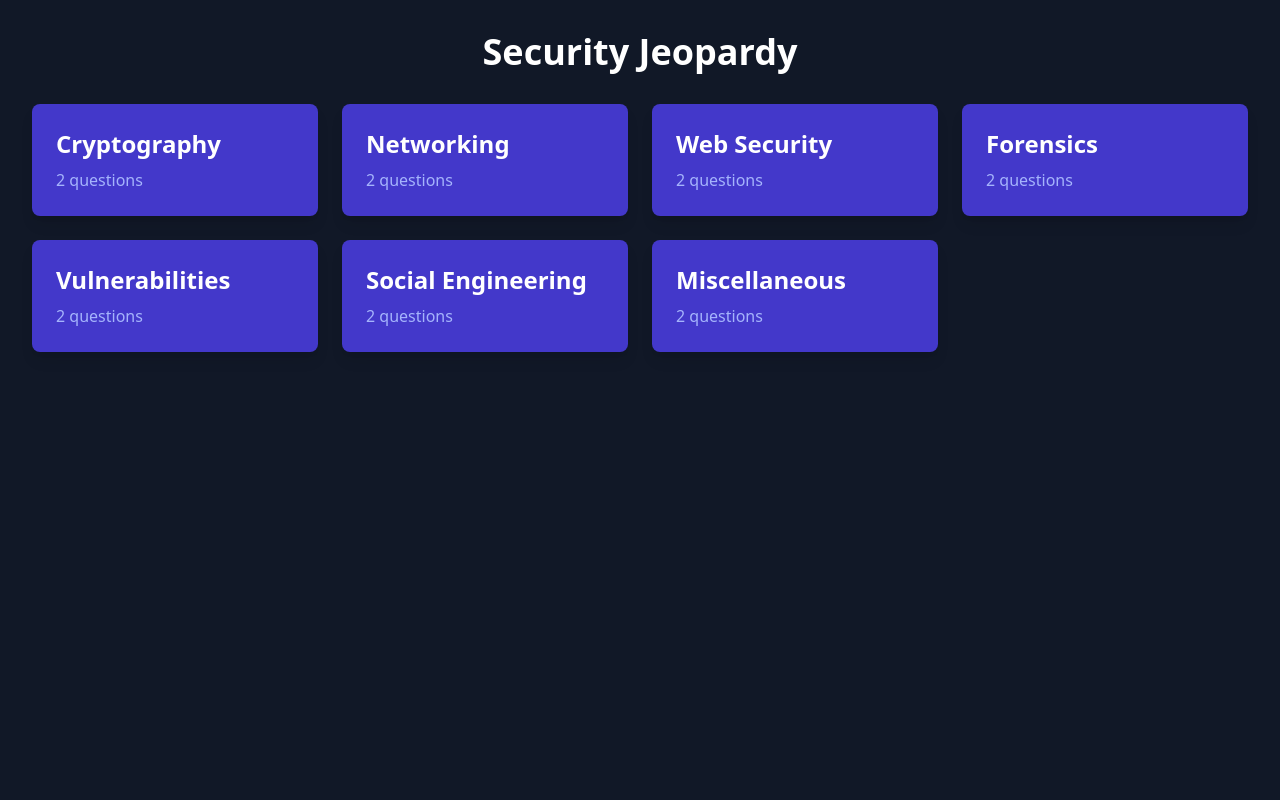
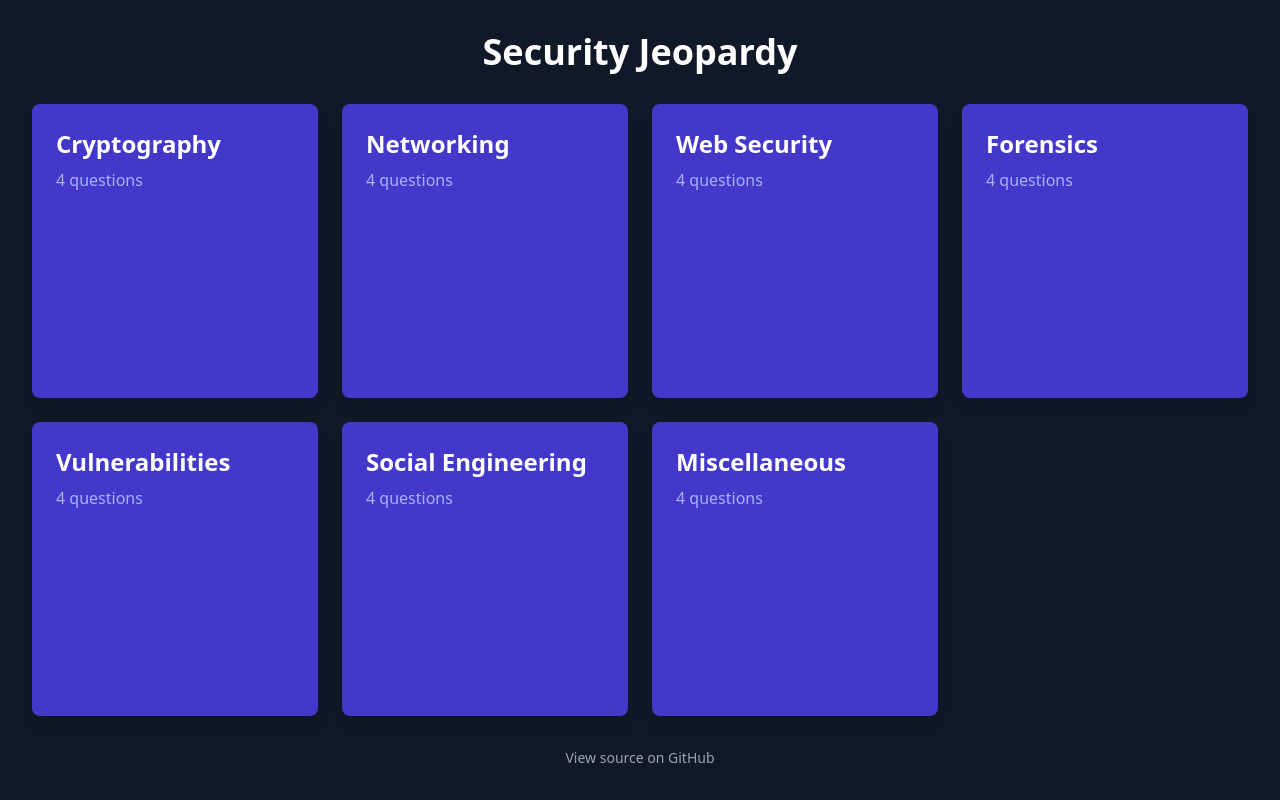
Before and after one commit to PufyBee/security-jeopardy, a Next.js app: page / in a window 1280 px wide. Built offline with nearby package versions, Linux system fonts and the light colour scheme.

Commit message:
Added more cards and fixed UI

```diff
--- a/data/questions.json
+++ b/data/questions.json
@@ -1,4 +1,5 @@
 [
+
   {
     "category": "Cryptography",
     "question": "What does AES stand for?",
@@ -17,6 +18,25 @@
     "answerIndex": 2
   },
   {
+    "category": "Cryptography",
+    "question": "What key length is standard for AES-256?",
+    "options": ["128 bits", "192 bits", "256 bits", "512 bits"],
+    "answerIndex": 2
+  },
+  {
+    "category": "Cryptography",
+    "question": "RSA is based on what math problem?",
+    "options": [
+      "Discrete logarithm",
+      "Integer factorization",
+      "Elliptic curves",
+      "Square roots mod n"
+    ],
+    "answerIndex": 1
+  },
+
+
+  {
     "category": "Networking",
     "question": "What port does HTTPS use by default?",
     "options": ["80", "443", "22", "25"],
@@ -24,10 +44,29 @@
   },
   {
     "category": "Networking",
-    "question": "What Layer of the OSI model does IP operate on?",
+    "question": "What OSI layer does IP operate on?",
     "options": ["Application", "Transport", "Network", "Data Link"],
     "answerIndex": 2
   },
+  {
+    "category": "Networking",
+    "question": "What does DHCP stand for?",
+    "options": [
+      "Domain Host Configuration Protocol",
+      "Dynamic Host Control Protocol",
+      "Dynamic Host Configuration Protocol",
+      "Domain Host Control Protocol"
+    ],
+    "answerIndex": 2
+  },
+  {
+    "category": "Networking",
+    "question": "Which protocol uses UDP for DNS lookups?",
+    "options": ["TCP", "ICMP", "UDP", "HTTP"],
+    "answerIndex": 2
+  },
+
+
   {
     "category": "Web Security",
     "question": "Which header defends against clickjacking?",
@@ -46,8 +85,22 @@
     "answerIndex": 0
   },
   {
+    "category": "Web Security",
+    "question": "Which attack injects JavaScript into pages?",
+    "options": ["CSRF", "XSS", "SQLi", "RCE"],
+    "answerIndex": 1
+  },
+  {
+    "category": "Web Security",
+    "question": "HSTS forces websites to use which protocol?",
+    "options": ["FTP", "HTTP", "HTTPS", "SSH"],
+    "answerIndex": 2
+  },
+
+
+  {
     "category": "Forensics",
-    "question": "What tool is commonly used for packet capture analysis?",
+    "question": "What tool is used for packet capture analysis?",
     "options": ["Wireshark", "nmap", "Metasploit", "sqlmap"],
     "answerIndex": 0
   },
@@ -57,6 +110,20 @@
     "options": ["Registry hive", "Prefetch file", "Event Log", "Pagefile.sys"],
     "answerIndex": 1
   },
+  {
+    "category": "Forensics",
+    "question": "What is the file extension of an NTFS log?",
+    "options": [".evt", ".evtx", ".log", ".ftl"],
+    "answerIndex": 1
+  },
+  {
+    "category": "Forensics",
+    "question": "Which tool recovers deleted files on Linux?",
+    "options": ["extundelete", "foremost", "photorec", "dd"],
+    "answerIndex": 0
+  },
+
+
   {
     "category": "Vulnerabilities",
     "question": "What does CVE stand for?",
@@ -75,22 +142,50 @@
     "answerIndex": 1
   },
   {
+    "category": "Vulnerabilities",
+    "question": "Which vulnerability allows SQL commands in user input?",
+    "options": ["XSS", "CSRF", "SQLi", "RCE"],
+    "answerIndex": 2
+  },
+  {
+    "category": "Vulnerabilities",
+    "question": "Which mitigation thwarts stack canary bypass?",
+    "options": ["ASLR", "DEP", "Stack cookies", "NX bit"],
+    "answerIndex": 2
+  },
+
+
+  {
     "category": "Social Engineering",
     "question": "Phishing is an example of:",
-    "options": [
-      "Malware injection",
-      "Network sniffing",
-      "Social engineering attack",
-      "Privilege escalation"
-    ],
+    "options": ["Malware injection", "Network sniffing", "Social engineering attack", "Privilege escalation"],
     "answerIndex": 2
   },
   {
     "category": "Social Engineering",
-    "question": "What technique involves calling employees to extract info?",
+    "question": "What technique uses SMS as the attack vector?",
     "options": ["Vishing", "Smishing", "Pharming", "Tailgating"],
+    "answerIndex": 1
+  },
+  {
+    "category": "Social Engineering",
+    "question": "Tailgating refers to:",
+    "options": [
+      "Eavesdropping on communications",
+      "Piggybacking into a secured building",
+      "Spoofing email addresses",
+      "Shoulder surfing"
+    ],
+    "answerIndex": 1
+  },
+  {
+    "category": "Social Engineering",
+    "question": "Baiting involves:",
+    "options": ["Leaving malware-infected media", "Sending fake invoices", "DNS poisoning", "ARP spoofing"],
     "answerIndex": 0
   },
+
+
   {
     "category": "Miscellaneous",
     "question": "What is the default SNMP community string?",
@@ -99,8 +194,20 @@
   },
   {
     "category": "Miscellaneous",
-    "question": "Which license is most permissive for open-source?",
+    "question": "Which open-source license is most permissive?",
     "options": ["GPLv3", "MIT", "AGPL", "MPL"],
     "answerIndex": 1
+  },
+  {
+    "category": "Miscellaneous",
+    "question": "What tool automates vulnerability scanning?",
+    "options": ["Metasploit", "Nessus", "Burp Suite", "Hydra"],
+    "answerIndex": 1
+  },
+  {
+    "category": "Miscellaneous",
+    "question": "Which command lists open network ports on Linux?",
+    "options": ["ls", "ps", "netstat", "grep"],
+    "answerIndex": 2
   }
 ]
--- a/pages/index.js
+++ b/pages/index.js
@@ -3,18 +3,24 @@ import Link from 'next/link'
 import questions from '../data/questions.json'
 
 export default function Home() {
+  // Count questions per category
   const counts = questions.reduce((acc, q) => {
     acc[q.category] = (acc[q.category] || 0) + 1
     return acc
   }, {})
+
+  // Extract unique category names
   const categories = Object.keys(counts)
 
   return (
-    <div className="min-h-screen bg-gray-900 text-white p-8">
+    <div className="min-h-screen bg-gray-900 text-white p-8 flex flex-col">
+      {/* Page title */}
       <h1 className="text-4xl font-bold text-center mb-8">
         Security Jeopardy
       </h1>
-      <div className="grid gap-6 grid-cols-1 sm:grid-cols-2 lg:grid-cols-3 xl:grid-cols-4">
+
+      {/* Category grid */}
+      <div className="grid gap-6 grid-cols-1 sm:grid-cols-2 lg:grid-cols-3 xl:grid-cols-4 flex-grow">
         {categories.map(cat => (
           <Link
             key={cat}
@@ -33,6 +39,18 @@ export default function Home() {
           </Link>
         ))}
       </div>
+
+      {/* Footer with repo link */}
+      <footer className="mt-8 text-center text-sm text-gray-400">
+        <a
+          href="https://github.com/PufyBee/security-jeopardy"
+          target="_blank"
+          rel="noopener noreferrer"
+          className="hover:text-white transition"
+        >
+          View source on GitHub
+        </a>
+      </footer>
     </div>
   )
 }
```
